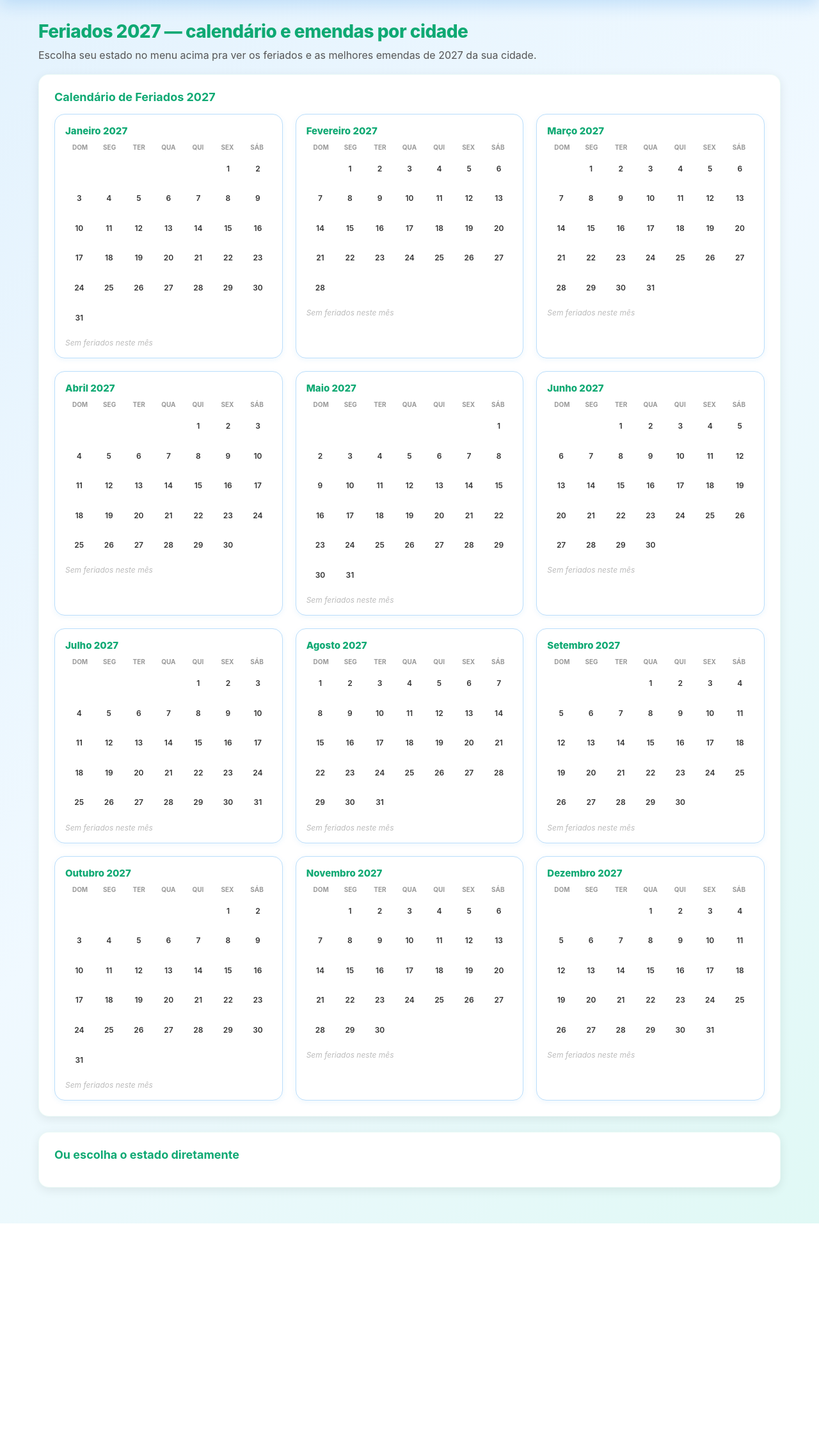
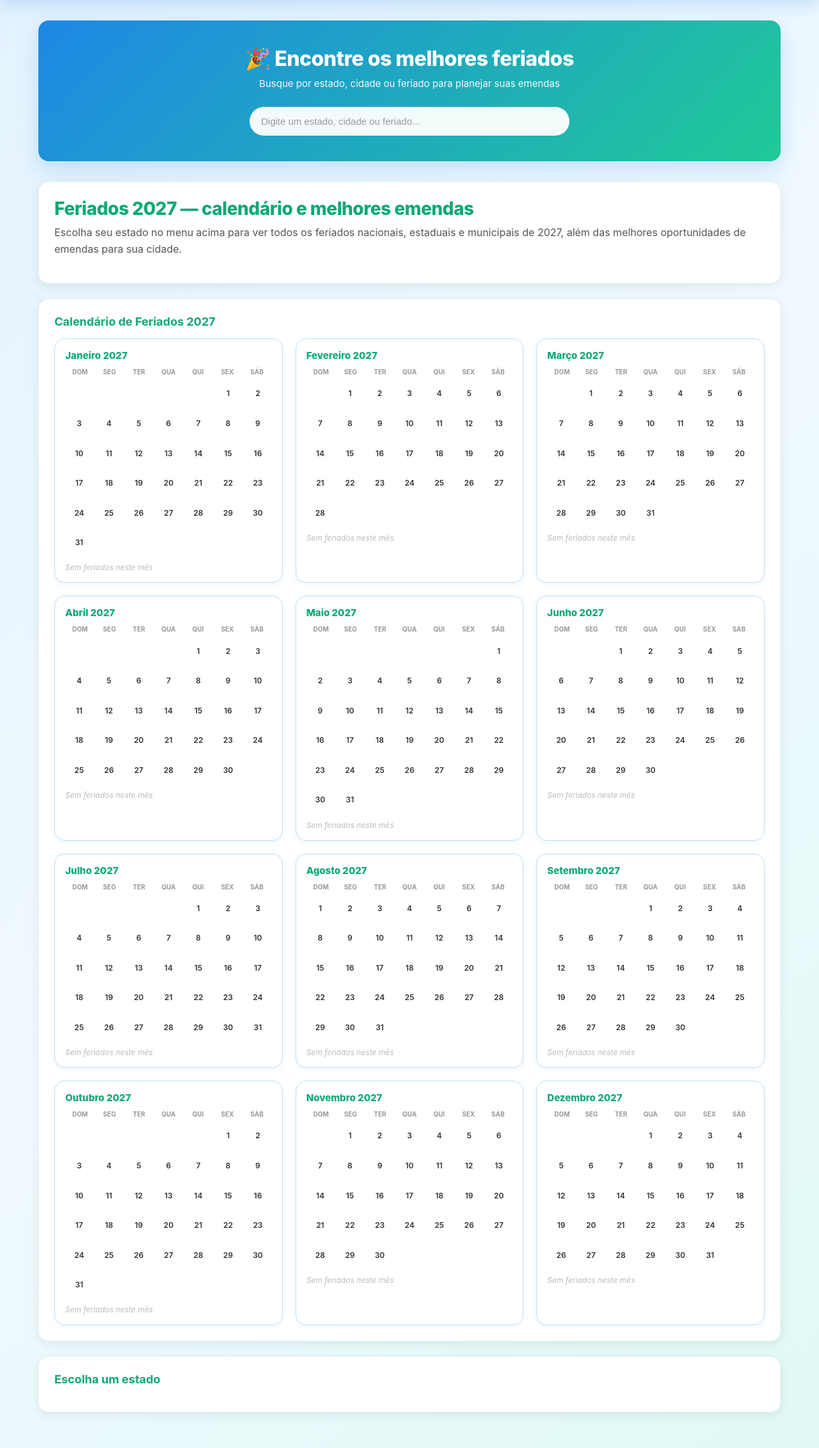
Before and after one commit to leanttro/leanttro_f, a Flask app: page / in a window 1280 px wide. Shown: the part 80-2343 px from the top of the page at 64% size. Before the commit the page ends 1992 px from the top, so only its background shows below. Run offline with Flask 3, Linux system fonts and the light colour scheme; data that the repository does not hold is empty; some libraries are stand-ins or nearby versions.

Commit message:
Update index.html

```diff
--- a/templates/index.html
+++ b/templates/index.html
@@ -1,16 +1,50 @@
 {% extends "_base.html" %}
 {% block content %}
-<h1>Feriados {{ ano }} — calendário e emendas por cidade</h1>
-<p>Escolha seu estado no menu acima pra ver os feriados e as melhores emendas de {{ ano }} da sua cidade.</p>
 
+<!-- ── BUSCA PRINCIPAL ────────────────────────────────────── -->
+<div class="search-hero">
+  <h1>🎉 Encontre os melhores feriados</h1>
+  <p>Busque por estado, cidade ou feriado para planejar suas emendas</p>
+  <input type="text" id="busca-principal" placeholder="Digite um estado, cidade ou feriado..." aria-label="Buscar feriado, estado ou cidade">
+</div>
+
+<!-- ── SEÇÃO DE INFO ─────────────────────────────────────── -->
+<div class="card">
+  <h1>Feriados {{ ano }} — calendário e melhores emendas</h1>
+  <p>Escolha seu estado no menu acima para ver todos os feriados nacionais, estaduais e municipais de {{ ano }}, além das melhores oportunidades de emendas para sua cidade.</p>
+</div>
+
+<!-- ── CALENDÁRIO COMPLETO ───────────────────────────────── -->
 {% include "_calendario.html" %}
 
+<!-- ── SELEÇÃO DE ESTADOS ────────────────────────────────── -->
 <div class="card">
-  <h2>Ou escolha o estado diretamente</h2>
+  <h2>Escolha um estado</h2>
   <div class="grid">
     {% for e in estados %}
-    <a href="/{{ e.uf.lower() }}/">{{ e.nome }}</a>
+    <a href="/{{ e.uf.lower() }}/">
+      📍 {{ e.nome }}
+    </a>
     {% endfor %}
   </div>
 </div>
+
+<script>
+(function() {
+  const inputPrincipal = document.getElementById('busca-principal');
+
+  if (inputPrincipal) {
+    inputPrincipal.addEventListener('keyup', function(e) {
+      const termo = this.value.toLowerCase().trim();
+
+      if (e.key === 'Enter' && termo) {
+        // Busca por cidade primeiro (mais específico)
+        // Depois por estado
+        // Você pode implementar uma rota /buscar/{termo} no backend
+        window.location.href = '/buscar/?q=' + encodeURIComponent(termo);
+      }
+    });
+  }
+})();
+</script>
 {% endblock %}
```
